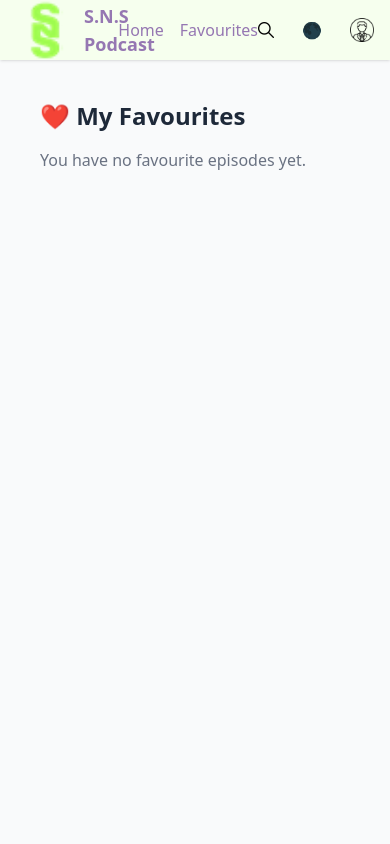
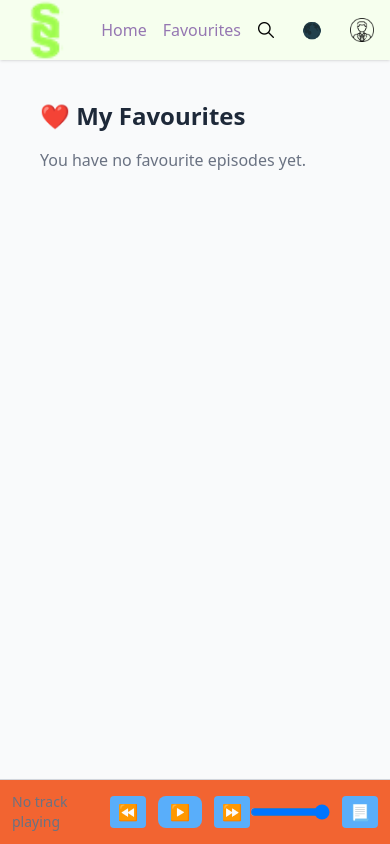
Before and after one commit to Sbubz-XI/SBANKO25128_fto2502_A1_Sbabalo-Nkompela_DJSPP, a React (Vite) app: page /favourites in a window 390 px wide. Built offline with nearby package versions, Linux system fonts and the light colour scheme.

Commit message:
added Audio player

```diff
--- a/src/App.jsx
+++ b/src/App.jsx
@@ -1,14 +1,18 @@
 import React from "react";
 import { BrowserRouter as Router, Routes, Route } from "react-router-dom";
 import { SearchProvider } from "./context/SearchContext.jsx";
+import { AudioProvider } from "./context/AudioContext.jsx";
 import HomePage from "./pages/HomePage.jsx";
 import Favourites from "./pages/Favourites.jsx";
 import ShowDetail from "./pages/ShowDetail.jsx";
 import Layout from "./components/Layout.jsx";
 
+import AudioPlayer from "./PComponents/AudioPlayer.jsx";
+
 function App() {
   return (
     <SearchProvider>
+      <AudioProvider>
         <Router>
           <Routes>
             <Route element={<Layout />}>
@@ -17,7 +21,9 @@ function App() {
               <Route path="/favourites" element={<Favourites />} />
             </Route>
           </Routes>
+          <AudioPlayer />
         </Router>
+      </AudioProvider>
     </SearchProvider>
   );
 }
--- /dev/null
+++ b/src/PComponents/AudioPlayer.jsx
@@ -0,0 +1,129 @@
+import React, { useState, useEffect } from "react";
+import { useAudio } from "../context/AudioContext.jsx";
+
+export default function AudioPlayer() {
+  const { track, isPlaying, togglePlayPause, audioRef, seek } = useAudio();
+  const [currentTime, setCurrentTime] = useState(0);
+  const [duration, setDuration] = useState(0);
+
+  useEffect(() => {
+    if (!track) return;
+
+    audioRef.current.src = track.src;
+    audioRef.current.play();
+    setDuration(audioRef.current.duration || 0);
+
+    const handleTimeUpdate = () => setCurrentTime(audioRef.current.currentTime);
+    const handleLoadedMetadata = () => setDuration(audioRef.current.duration);
+
+    audioRef.current.addEventListener("timeupdate", handleTimeUpdate);
+    audioRef.current.addEventListener("loadedmetadata", handleLoadedMetadata);
+
+    return () => {
+      audioRef.current.removeEventListener("timeupdate", handleTimeUpdate);
+      audioRef.current.removeEventListener("loadedmetadata", handleLoadedMetadata);
+    };
+  }, [track, audioRef]);
+
+  const formatTime = (sec) => {
+    const minutes = Math.floor(sec / 60);
+    const seconds = Math.floor(sec % 60);
+    return `${minutes}:${seconds < 10 ? "0" : ""}${seconds}`;
+  };
+
+  return (
+    <>
+      <audio ref={audioRef} />
+      <div className="fixed bottom-0 left-0 right-0 bg-[#f26431] dark:bg-gray-800 border-t border-gray-300 dark:border-gray-700 p-3 flex items-center justify-between shadow-lg z-50">
+
+        {/* Left: Track info */}
+        <div className="flex items-center space-x-3 min-w-0">
+          {track ? (
+            <>
+              <img
+                src={track.image}
+                alt={track.title}
+                className="w-12 h-12 rounded-md object-cover"
+              />
+              <div className="truncate">
+                <div className="text-sm font-semibold text-gray-900 dark:text-white truncate">
+                  {track.title}
+                </div>
+                <div className="text-xs text-gray-500 dark:text-gray-300 truncate">
+                  {track.podcastTitle}
+                </div>
+              </div>
+            </>
+          ) : (
+            <div className="text-gray-500 dark:text-gray-300 text-sm">
+              No track playing
+            </div>
+          )}
+        </div>
+
+        {/* Center: Seek buttons + play/pause */}
+        <div className="flex items-center space-x-3">
+          <button
+            onClick={() => seek(-10)}
+            className="px-2 py-1 bg-[#59AEFA] dark:bg-gray-700 rounded hover:bg-gray-300 dark:hover:bg-gray-600"
+          >
+            ⏪
+          </button>
+          <button
+            onClick={togglePlayPause}
+            className="px-3 py-1 rounded-lg bg-[#59AEFA] hover:bg-blue-600 text-white"
+          >
+            {isPlaying ? "⏸️" : "▶️"}
+          </button>
+          <button
+            onClick={() => seek(10)}
+            className="px-2 py-1 bg-[#59AEFA] dark:bg-gray-700 rounded hover:bg-gray-300 dark:hover:bg-gray-600"
+          >
+            ⏩
+          </button>
+        </div>
+
+        {/* Right: Duration, volume, queue */}
+        <div className="flex items-center space-x-3">
+          {track && (
+            <div className="hidden sm:flex items-center space-x-1">
+              <span className="text-xs text-gray-500 dark:text-gray-300">
+                {formatTime(currentTime)}
+              </span>
+              <input
+                type="range"
+                min="0"
+                max={duration || 0}
+                value={currentTime}
+                onChange={(e) => {
+                  audioRef.current.currentTime = e.target.value;
+                  setCurrentTime(e.target.value);
+                }}
+                className="w-24"
+              />
+              <span className="text-xs text-gray-500 dark:text-gray-300">
+                {formatTime(duration)}
+              </span>
+            </div>
+          )}
+
+          {/* Volume control */}
+          <input
+            type="range"
+            min="0"
+            max="1"
+            step="0.01"
+            defaultValue="1"
+            onChange={(e) => (audioRef.current.volume = e.target.value)}
+            className="w-20"
+          />
+
+          {/* Queue button */}
+          <button className="px-2 py-1 bg-[#59AEFA] dark:bg-gray-700 rounded hover:bg-gray-300 dark:hover:bg-gray-600">
+            📃
+          </button>
+        </div>
+      </div>
+    </>
+  );
+}
--- a/src/PComponents/Header.jsx
+++ b/src/PComponents/Header.jsx
@@ -21,7 +21,7 @@ export default function Header() {
 
       <div className="flex items-center space-x-2">
         <img src="./src/assets/S.N.S Logo.png" className="bg-cover bg-center h-15 w-auto" alt="Logo" />
-        <div className="text-lg font-semibold">S.N.S Podcast</div>
+        <div className="text-lg hidden sm:block font-semibold">S.N.S Podcast</div>
       </div>
 
 
--- a/src/components/PodcastCarousel.jsx
+++ b/src/components/PodcastCarousel.jsx
@@ -33,11 +33,13 @@ export default function PodcastCarousel() {
   if (podcasts.length === 0) return <div>Loading podcasts...</div>;
 
   return (
-    <div className="relative w-full py-4">
+    <div className="relative w-full pb-4 hidden sm:block">
+        <h1 className="text-3xl font-bold mb-6">Discover Podcasts</h1>
+
       {/* Left Arrow */}
       <button
         onClick={() => scroll("left")}
-        className="absolute left-0 top-1/3 -translate-y-1/2 z-10 bg-white/70 rounded-full p-2 shadow hover:bg-white/90"
+        className="absolute left-0 top-1/2 -translate-y-1/2 z-10 bg-white/70 rounded-full p-2 shadow hover:bg-white/90"
       >
         ◀
       </button>
@@ -45,7 +47,7 @@ export default function PodcastCarousel() {
       {/* Right Arrow */}
       <button
         onClick={() => scroll("right")}
-        className="absolute right-0 top-1/3 -translate-y-1/2 z-10 bg-white/70 rounded-full p-2 shadow hover:bg-white/90"
+        className="absolute right-0 top-1/2 -translate-y-1/2 z-10 bg-white/70 rounded-full p-2 shadow hover:bg-white/90"
       >
         ▶
       </button>
--- /dev/null
+++ b/src/context/AudioContext.jsx
@@ -0,0 +1,68 @@
+import React, { createContext, useContext, useRef, useState, useEffect } from "react";
+
+const AudioContext = createContext();
+
+export const AudioProvider = ({ children }) => {
+  const audioRef = useRef(new Audio());
+  const [track, setTrack] = useState(null);
+  const [isPlaying, setIsPlaying] = useState(false);
+
+  const playTrack = (newTrack) => {
+    if (!newTrack || !newTrack.src) return;
+
+    if (!track || track.src !== newTrack.src) {
+      setTrack(newTrack);
+      audioRef.current.src = newTrack.src;
+    }
+
+    audioRef.current.play();
+    setIsPlaying(true);
+  };
+
+  const togglePlayPause = () => {
+    if (!audioRef.current.src) return;
+
+    if (isPlaying) {
+      audioRef.current.pause();
+    } else {
+      audioRef.current.play();
+    }
+    setIsPlaying(!isPlaying);
+  };
+
+  const seek = (seconds) => {
+    if (!audioRef.current) return;
+    audioRef.current.currentTime = Math.min(
+      Math.max(audioRef.current.currentTime + seconds, 0),
+      audioRef.current.duration || 0
+    );
+  };
+
+  // Pause when track ends
+  useEffect(() => {
+    const audio = audioRef.current;
+    const handleEnd = () => setIsPlaying(false);
+    audio.addEventListener("ended", handleEnd);
+    return () => audio.removeEventListener("ended", handleEnd);
+  }, []);
+
+  // Confirm before leaving if audio is playing
+  useEffect(() => {
+    const handleBeforeUnload = (e) => {
+      if (isPlaying) {
+        e.preventDefault();
+        e.returnValue = ""; // required for Chrome
+      }
+    };
+    window.addEventListener("beforeunload", handleBeforeUnload);
+    return () => window.removeEventListener("beforeunload", handleBeforeUnload);
+  }, [isPlaying]);
+
+  return (
+    <AudioContext.Provider value={{ track, isPlaying, playTrack, togglePlayPause, audioRef, seek }}>
+      {children}
+    </AudioContext.Provider>
+  );
+};
+
+export const useAudio = () => useContext(AudioContext);
--- a/src/pages/HomePage.jsx
+++ b/src/pages/HomePage.jsx
@@ -61,7 +61,6 @@ export default function HomePage() {
     <div className="pl-4 pr-4 pt-1">
 
       <div className="px-1">
-        <h1 className="text-3xl font-bold mb-6">Discover Podcasts</h1>
         <PodcastCarousel />
       </div>
 
```
Lines whose indentation alone changed are shown as unchanged.
